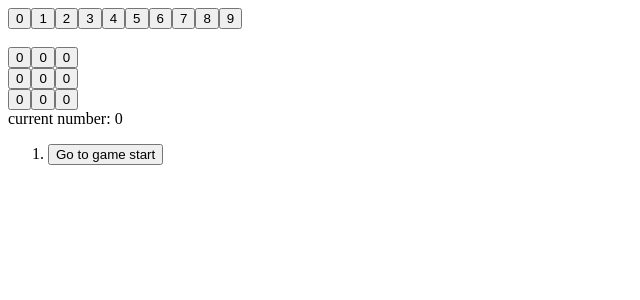
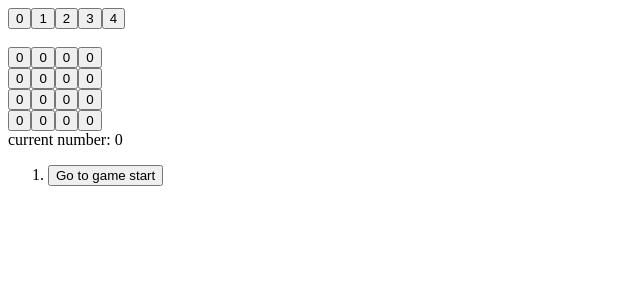
Before and after one commit to nickhart/SudokuNext, a Next.js app: page /tictactoe in a window 1280 px wide. Shown: the top 300 px of the page, without its empty margins (0-640 px from the left). Built offline with nearby package versions, Linux system fonts and the light colour scheme.

Commit message:
built out variable sudoku board still needs enhanced legal play logic

```diff
--- a/pages/tictactoe.tsx
+++ b/pages/tictactoe.tsx
@@ -12,6 +12,7 @@ type GameState = Array<number>;
 
 interface BoardProps {
   cells: GameState;
+  degree: number;
   onCellClick: (index: number) => void;
   onChoiceClick: (index: number) => void;
 }
@@ -38,28 +39,20 @@ class Board extends React.Component<BoardProps, any> {
   }
 
   render() {
-    // todo: dynamically configure this
-    const choiceValues = [0, 1, 2, 3, 4, 5, 6, 7, 8, 9];
-    const rowValues = [
-      [0, 1, 2],
-      [3, 4, 5],
-      [6, 7, 8],
-    ];
+    const degree = this.state ? this.state.degree : 2; // todo: fix this
+    const choiceValues = choicesForDegree(degree);
+    const rowValues = rowValuesForDegree(degree);
     return (
       <div>
         <div className="board-row">
           {choiceValues.map((value: number) => this.renderChoice(value))}
         </div>
         <br />
+        { rowValues.map((row: Array<number>) => (
         <div className="board-row">
-          {rowValues[0].map((value: number) => this.renderCell(value))}
-        </div>
-        <div className="board-row">
-          {rowValues[1].map((value: number) => this.renderCell(value))}
-        </div>
-        <div className="board-row">
-          {rowValues[2].map((value: number) => this.renderCell(value))}
-        </div>
+        {row.map((value: number) => this.renderCell(value))}
+      </div>
+        ))}
       </div>
     );
   }
@@ -83,19 +76,48 @@ function isGameOver(cells: Array<number>): boolean {
   return !cells.includes(0);
 }
 
-function newGame(): number[] {
-  return Array(9).fill(0);
+function newGameForDegree(degree: number): number[] {
+  return Array(degree*degree*degree*degree).fill(0);
+}
+
+function generateAscendingArray(start: number, length: number): number[] {
+  const result: number[] = [];
+  for (let i = 0; i < length; i++) {
+    result.push(start + i);
+  }
+  return result;
+}
+
+function choicesForDegree(degree: number): Array<number> {
+  const length = degree*degree+1;
+  return Array.from({ length }, (_, index) => index);
+}
+
+// function rowSliceForDegree(start: number, degree: number) {
+//   return generateAscendingArray(start, degree*degree);
+// }
+
+function rowValuesForDegree(degree: number) {
+  let result = [];
+  const size = degree*degree;
+  for (let i = 0; i < size; i++) {
+    result.push(generateAscendingArray(i * size, size));
+  }
+  console.log(`rowValues: ${result}`);
+  return result;
 }
 
 class Game extends React.Component<GameProps, any> {
   constructor(props: any) {
+    const degree = 2;
     super(props);
     this.state = {
       history: [
         {
-          cells: newGame(),
+          cells: newGameForDegree(degree),
         },
       ],
+      degree: degree,
       stepNumber: 0,
       currentNumber: 0,
     };
@@ -144,6 +166,7 @@ class Game extends React.Component<GameProps, any> {
   }
 
   render() {
+    const degree = this.state.degree;
     const history = this.state.history;
     const current = history[this.state.stepNumber];
     const gameOver = isGameOver(current.cells);
@@ -169,6 +192,7 @@ class Game extends React.Component<GameProps, any> {
         <div className="game-board">
           <Board
             cells={current.cells}
+            degree={degree}
             onCellClick={(i) => this.handleCellClick(i)}
             onChoiceClick={(i) => this.handleChoiceClick(i)}
           />
```
